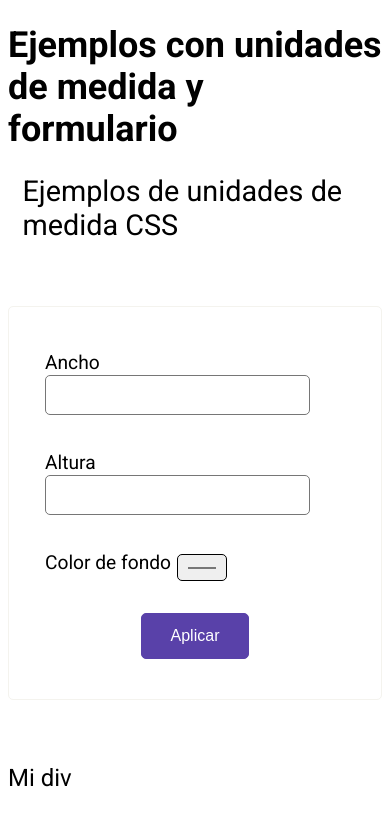
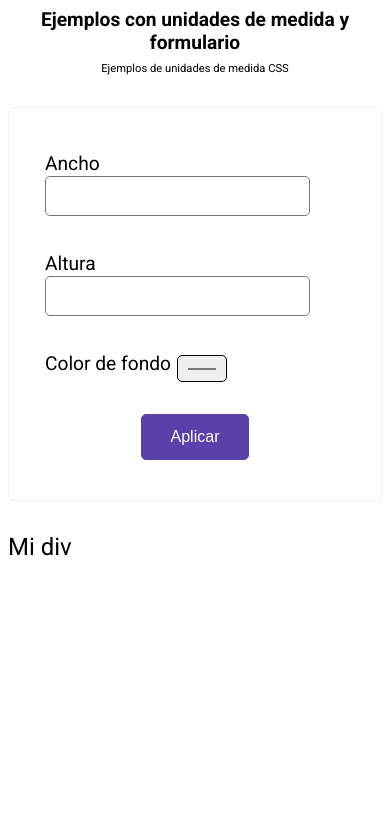
Before and after one commit to jcapellanvasquez/javascript2022T4, a website: page clase_8_20221103/vistas/formulario.html in a window 390 px wide. Drawn offline with Linux system fonts and the light colour scheme; files that its build step writes are made by us from their sources; files whose address does not match are found by name.

Commit message:
diseno de ejercicio

```diff
--- a/clase_7_20221101/index.js
+++ b/clase_7_20221101/index.js
@@ -13,5 +13,5 @@ app.get('/formulario', function (req, res) {
     res.sendFile(__dirname + "/vistas/formulario.html");
 });
 
-app.listen(8100)
-console.log("Servidor web corriendo: http://localhost:8100")
+app.listen(8300)
+console.log("Servidor web corriendo: http://localhost:8300")
--- a/clase_8_20221103/assets/css/style.css
+++ b/clase_8_20221103/assets/css/style.css
@@ -39,6 +39,7 @@ label {
     width: 300px;
     height: 300px;
 }
+
 .tamano-medio {
     width: 500px;
     height: 500px;
@@ -64,7 +65,7 @@ con un selector de id */
 .btn {
     display: block;
     /* Afectar los 4 lados */
-     /* margin: 1.5rem; */
+    /* margin: 1.5rem; */
 
     /* margin-top: 1.5rem;
     margin-bottom: 1.5rem;
@@ -99,7 +100,7 @@ con un selector de id */
     max-width: 300px;
 }
 
-.grupo-input > input {
+.grupo-input>input {
     outline: none;
     font-size: 1.2rem;
     padding: 0.5rem;
@@ -109,6 +110,25 @@ con un selector de id */
 }
 
 
-.grupo-input > input:focus {
-  border-color: #816CC6;
+.grupo-input>input:focus {
+    border-color: #816CC6;
 }
+
+@media only screen and (max-width: 600px) {
+
+    h1 {
+        font-size: 0.8em;
+        margin: 0.5rem 0;
+        text-align: center;
+    }
+
+    .subtitulo {
+        font-size: 0.7rem;
+        margin: 0;
+        text-align: center;
+    }
+
+    #mi-formulario {
+        margin: 2rem auto;
+    }
+}
```
